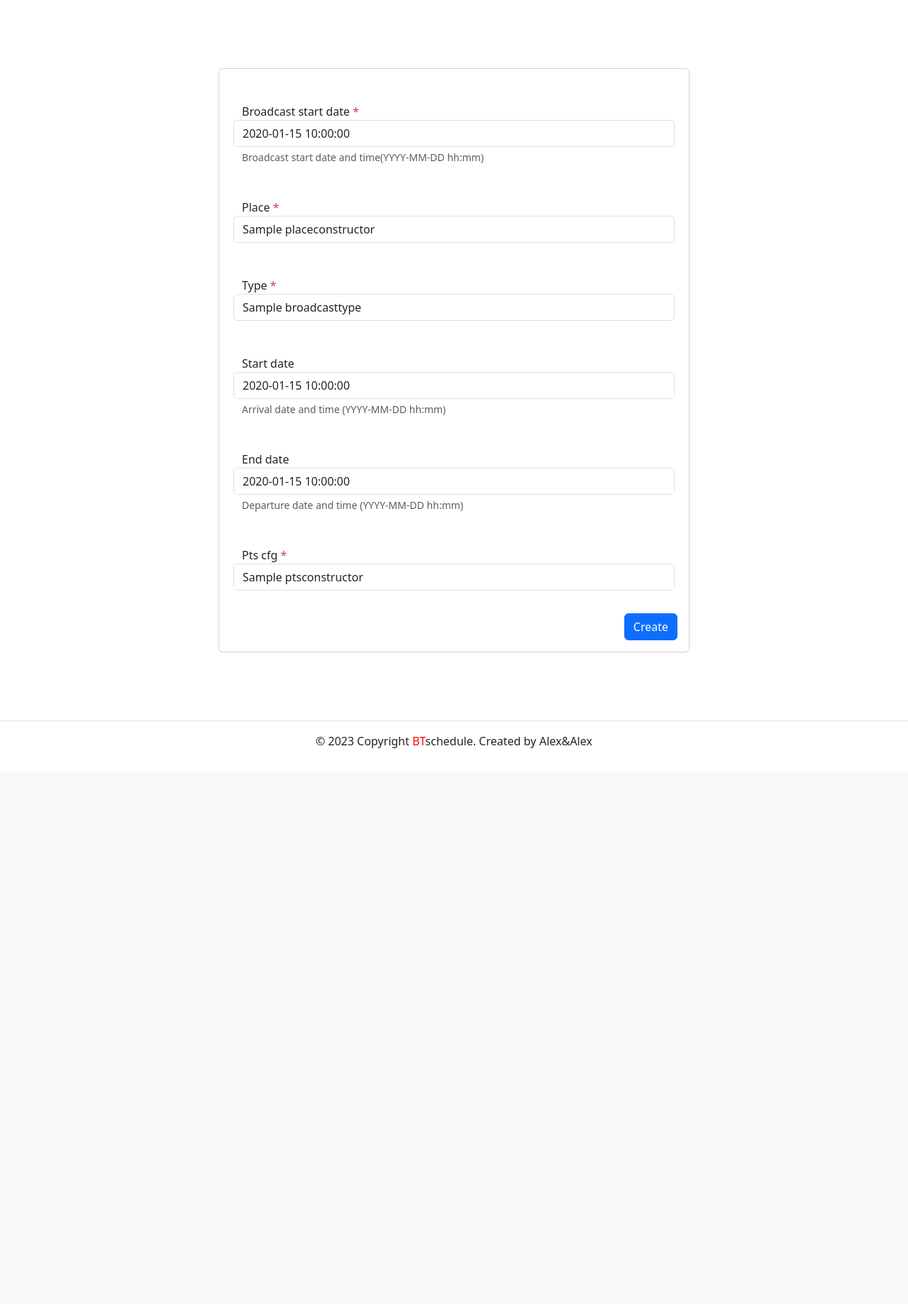
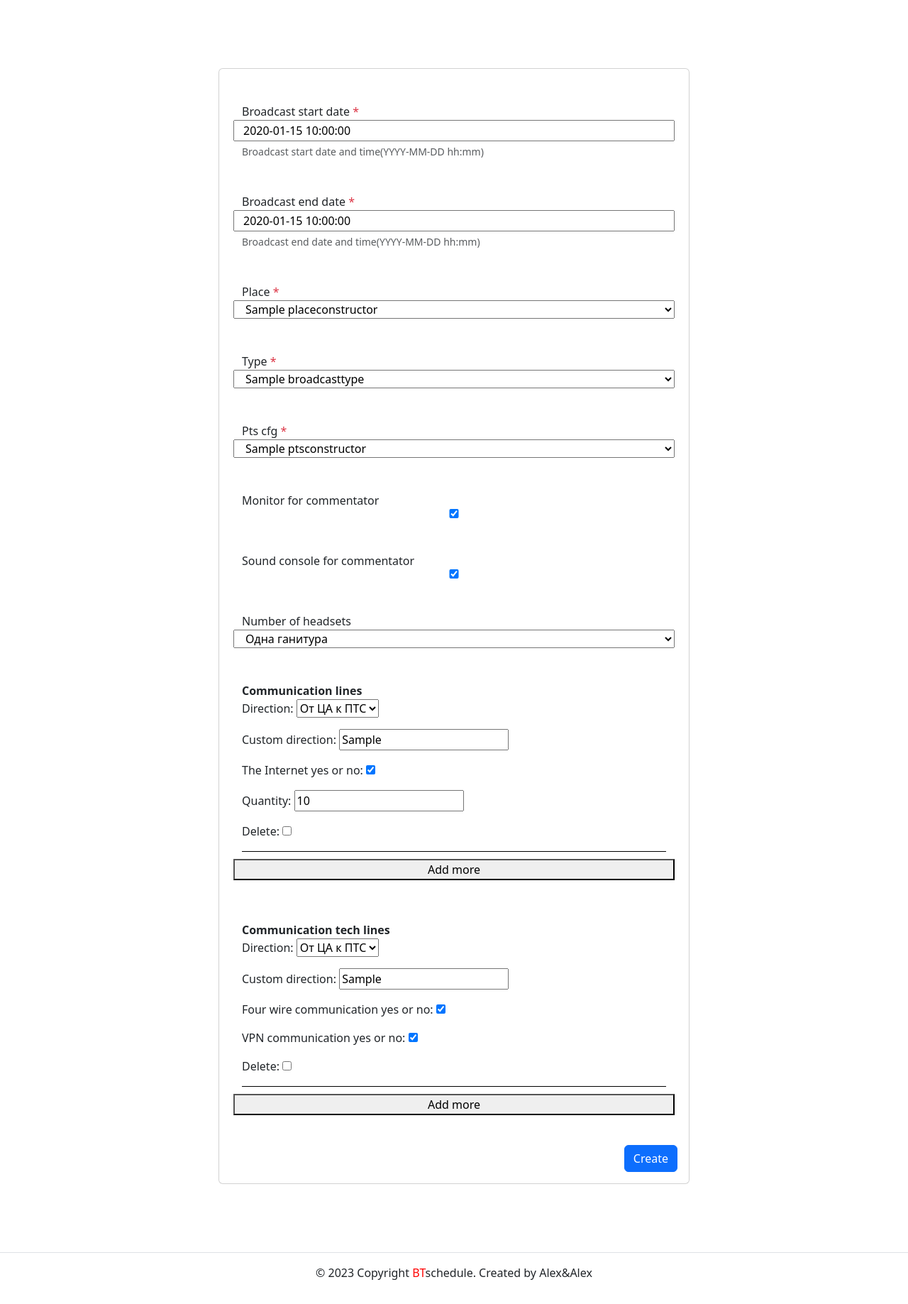
Before and after one commit to Gollum959/Schedule, a Django app: page /create/1/ in a window 1280 px wide. Shown: the part 56-1893 px from the top of the page at 71% size. Before the commit the page ends 1110 px from the top, so only its background shows below. Run offline with Django 3.2, Linux system fonts and the light colour scheme; a user stored in the database is signed in; tables that the repository leaves empty hold one stand-in row (values such as "Sample post"); some libraries are stand-ins or nearby versions.

Commit message:
edit + create pts request

```diff
--- a/schedule/pts_requests/forms.py
+++ b/schedule/pts_requests/forms.py
@@ -1,7 +1,7 @@
-from django.forms import ModelForm, ModelChoiceField
+from django.forms import ModelForm, ModelChoiceField, inlineformset_factory
 
-from pts_requests.models import PtsRequest
 from place_broadcast.models import PlaceConstructor
+from pts_requests.models import PtsRequest, CommLineConstructor, TechCommLineConstructor
 from pts_config.models import PtsConstructor
 
 
@@ -22,6 +22,37 @@
     class Meta:
         model = PtsRequest
         fields = [
-            'broadcast_start_date', 'place', 'type',
-            'start_date', 'end_date', 'pts_cfg'
+            'broadcast_start_date', 'broadcast_end_date', 'place', 'type',
+            'pts_cfg', 'commentator_monitor', 'commentator_console',
+            'commentator_headset'
         ]
+
+
+class AddCommLine(ModelForm):
+
+    class Meta:
+        model = CommLineConstructor
+        fields = ['direction', 'custom', 'internet', 'quantity']
+
+
+CommLineFormset = inlineformset_factory(
+    PtsRequest, CommLineConstructor,
+    form=AddCommLine,
+    extra=0,
+    can_delete=True
+)
+
+
+class AddTechCommLine(ModelForm):
+
+    class Meta:
+        model = TechCommLineConstructor
+        fields = ['direction', 'custom', 'four_wire_comm', 'vpn']
+
+
+TechCommLineFormset = inlineformset_factory(
+    PtsRequest, TechCommLineConstructor,
+    form=AddTechCommLine,
+    extra=0,
+    can_delete=True
+)
--- a/schedule/pts_requests/models.py
+++ b/schedule/pts_requests/models.py
@@ -117,6 +117,8 @@
         verbose_name='Number of headsets',
         max_length=30,
         choices=HEADSEAT,
+        blank=True,
+        null=True
     )
     create_date = models.DateTimeField(auto_now_add=True)
     author = models.ForeignKey(
--- a/schedule/pts_requests/views.py
+++ b/schedule/pts_requests/views.py
@@ -1,9 +1,10 @@
+from typing import Any, Dict
 from django.contrib.auth.mixins import LoginRequiredMixin
 from django.views.generic import ListView, CreateView, UpdateView, DetailView
 from django.urls import reverse_lazy
 
 from pts_requests.models import PtsRequest
-from pts_requests.forms import AddRequestFrom
+from pts_requests.forms import AddRequestFrom, CommLineFormset, TechCommLineFormset
 from core.custom_view import (DetalInformationMixin,
                               UserToFormMixin,
                               EditOnlyAuthorMixin)
@@ -34,8 +35,31 @@
     model = PtsRequest
     template_name = 'pts_requests/create_requests.html'
 
+    def get_context_data(self, **kwargs: Any) -> Dict[str, Any]:
+        data = super().get_context_data(**kwargs)
+
+        if self.request.POST:
+            data['commline'] = CommLineFormset(self.request.POST)
+            data['techcommline'] = TechCommLineFormset(self.request.POST)
+        else:
+            data['commline'] = CommLineFormset()
+            data['techcommline'] = TechCommLineFormset()
+
+        return data
+
     def form_valid(self, form):
         form.instance.author = self.request.user
+        context = self.get_context_data()
+        commlines = context['commline']
+        techcommlines = context['techcommline']
+        self.object = form.save()
+
+        if commlines.is_valid():
+            commlines.instance = self.object
+            commlines.save()
+        if techcommlines.is_valid():
+            techcommlines.instance = self.object
+            techcommlines.save()
         return super().form_valid(form)
 
 
@@ -47,3 +71,30 @@
     form_class = AddRequestFrom
     model = PtsRequest
     template_name = 'pts_requests/create_requests.html'
+
+    def get_context_data(self, **kwargs: Any) -> Dict[str, Any]:
+        data = super().get_context_data(**kwargs)
+
+        if self.request.POST:
+            data['commline'] = CommLineFormset(self.request.POST, instance=self.object)
+            data['techcommline'] = TechCommLineFormset(self.request.POST, instance=self.object)
+        else:
+            data['commline'] = CommLineFormset(instance=self.object)
+            data['techcommline'] = TechCommLineFormset(instance=self.object)
+
+        return data
+
+    def form_valid(self, form):
+        form.instance.author = self.request.user
+        context = self.get_context_data()
+        commlines = context['commline']
+        techcommlines = context['techcommline']
+        self.object = form.save()
+
+        if commlines.is_valid():
+            commlines.instance = self.object
+            commlines.save()
+        if techcommlines.is_valid():
+            techcommlines.instance = self.object
+            techcommlines.save()
+        return super().form_valid(form)
--- a/schedule/templates/pts_requests/create_requests.html
+++ b/schedule/templates/pts_requests/create_requests.html
@@ -1,6 +1,22 @@
 {% extends 'base.html' %}
 {% block title %}<title></title>{% endblock %}
 {% block content %}
+  <style>
+    .button_add {
+      margin-bottom: 10px;
+    }
+    .commline-form {
+      border-bottom: 1px solid black;
+      margin-bottom: 10px;
+    }
+    .techcommline-form {
+      border-bottom: 1px solid black;
+      margin-bottom: 10px;
+    }
+    .hidden {
+      display: none
+    }
+  </style>
   <div class="container py-5">
     <div class="row justify-content-center">
       <div class="col-md-8 p-5">
@@ -38,7 +54,7 @@
                       <span class="required text-danger">*</span>
                     {% endif %}
                   </label>
-                  {{ field|addclass:'form-control' }}
+                  {{ field }}
                   {% if field.help_text %}
                     <small id="{{ field.id_for_label }}-help" class="form-text text-muted">
                       {{ field.help_text|safe }}
@@ -46,6 +62,37 @@
                   {% endif %}
                 </div>
               {% endfor %}
+
+              <div class="form-group row my-3 p-3">
+                <b>Communication lines</b>
+                {{ commline.management_form }}
+                <div id="commline-form-list">
+                  {% for form in commline %}
+                    <div class='commline-form'>
+                      {{ form.as_p }}
+                    </div>
+                  {% endfor %}
+                </div>
+                <div id="comm-id" class="hidden">{{ commline.empty_form.as_p }}</div>
+                <button id="add-more-commline" type="button" class="button_add">Add more</button>
+                <button id="remove-commline" type="button" class="hidden">Remove</button>
+              </div>
+
+              <div class="form-group row my-3 p-3">
+                <b>Communication tech lines</b>
+                {{ techcommline.management_form }}
+                <div id="techcommline-form-list">
+                  {% for form in techcommline %}
+                    <div class='techcommline-form'>
+                      {{ form.as_p }}
+                    </div>
+                  {% endfor %}
+                </div>
+                <div id="tech-comm-id" class="hidden">{{ techcommline.empty_form.as_p }}</div>
+                <button id="add-more-techcommline" type="button" class="button_add">Add more</button>
+                <button id="remove-techcommline" type="button" class="hidden">Remove</button>
+              </div>
+
               <div class="d-flex justify-content-end">
                 <button type="submit" class="btn btn-primary">Create
                   {% comment %} {% if is_edit %}
@@ -61,4 +108,93 @@
       </div>
     </div>
   </div>
+
+  <script>
+    const addMoreLineBtn = document.getElementById('add-more-commline')
+    const removeLineBtn = document.getElementById('remove-commline')
+    const totalNewForms = document.getElementById('id_commlineconstructor_set-TOTAL_FORMS')
+    const currentCommlineForms = document.getElementsByClassName('commline-form')
+    const FormCount = currentCommlineForms.length
+    var currentFormCount = 0
+
+    addMoreLineBtn.addEventListener('click', add_new_form)
+    removeLineBtn.addEventListener('click', remove_form)
+
+    function add_new_form(event) {
+      if (event) {
+        event.preventDefault()
+      }
+      const formCopyTarget = document.getElementById('commline-form-list')
+
+      currentFormCount = currentCommlineForms.length
+      if (currentFormCount>=0) {
+        removeLineBtn.setAttribute('class', '')
+      }
+      const copyemptyFormEl = document.getElementById('comm-id').cloneNode(true)
+      copyemptyFormEl.setAttribute('class', 'commline-form')
+      copyemptyFormEl.setAttribute('id', `form-${currentFormCount}`)
+      const regex = new RegExp('__prefix__', 'g')
+      copyemptyFormEl.innerHTML = copyemptyFormEl.innerHTML.replace(regex, currentFormCount)
+      totalNewForms.setAttribute('value', currentFormCount + 1)
+      formCopyTarget.append(copyemptyFormEl)
+    }
+
+    function remove_form(event) {
+      if (event) {
+        event.preventDefault()
+      }
+      const emptyFormEl = document.getElementById(`form-${currentFormCount}`)
+      currentFormCount = currentFormCount - 1
+      emptyFormEl.remove()
+      totalNewForms.setAttribute('value', currentFormCount + 1)
+      console.log(currentFormCount)
+      if (currentFormCount-FormCount<0) {
+        removeLineBtn.setAttribute('class', 'hidden')
+      }
+    }
+
+
+    const addMoreTechLineBtn = document.getElementById('add-more-techcommline')
+    const removeTechLineBtn = document.getElementById('remove-techcommline')
+    const totalTechNewForms = document.getElementById('id_techcommlineconstructor_set-TOTAL_FORMS')
+    const currentTechCommlineForms = document.getElementsByClassName('techcommline-form')
+    const TechFormCount = currentTechCommlineForms.length
+
+    var currentTechFormCount = 0
+
+    addMoreTechLineBtn.addEventListener('click', add_tech_new_form)
+    removeTechLineBtn.addEventListener('click', remove_tech_form)
+
+    function add_tech_new_form(event) {
+      if (event) {
+        event.preventDefault()
+      }
+      const formTechCopyTarget = document.getElementById('techcommline-form-list')
+      currentTechFormCount = currentTechCommlineForms.length
+      if (currentTechFormCount>=0) {
+        removeTechLineBtn.setAttribute('class', '')
+      }
+      const copyemptyTechFormEl = document.getElementById('tech-comm-id').cloneNode(true)
+      copyemptyTechFormEl.setAttribute('class', 'techcommline-form')
+      copyemptyTechFormEl.setAttribute('id', `form-${currentTechFormCount}`)
+      const regex = new RegExp('__prefix__', 'g')
+      copyemptyTechFormEl.innerHTML = copyemptyTechFormEl.innerHTML.replace(regex, currentTechFormCount)
+      totalTechNewForms.setAttribute('value', currentTechFormCount + 1)
+      formTechCopyTarget.append(copyemptyTechFormEl)
+    }
+
+    function remove_tech_form(event) {
+      if (event) {
+        event.preventDefault()
+      }
+      const copyemptyTechFormEl = document.getElementById(`form-${currentTechFormCount}`)
+      currentTechFormCount = currentTechFormCount - 1
+      copyemptyTechFormEl.remove()
+      totalTechNewForms.setAttribute('value', currentTechFormCount + 1)
+      if (currentTechFormCount-TechFormCount<0) {
+        removeTechLineBtn.setAttribute('class', 'hidden')
+      }
+    }
+  </script>
+
 {% endblock %}
```
Also changed, not shown: schedule/pts_requests/migrations/0005_auto_20230131_1156.py (added).
